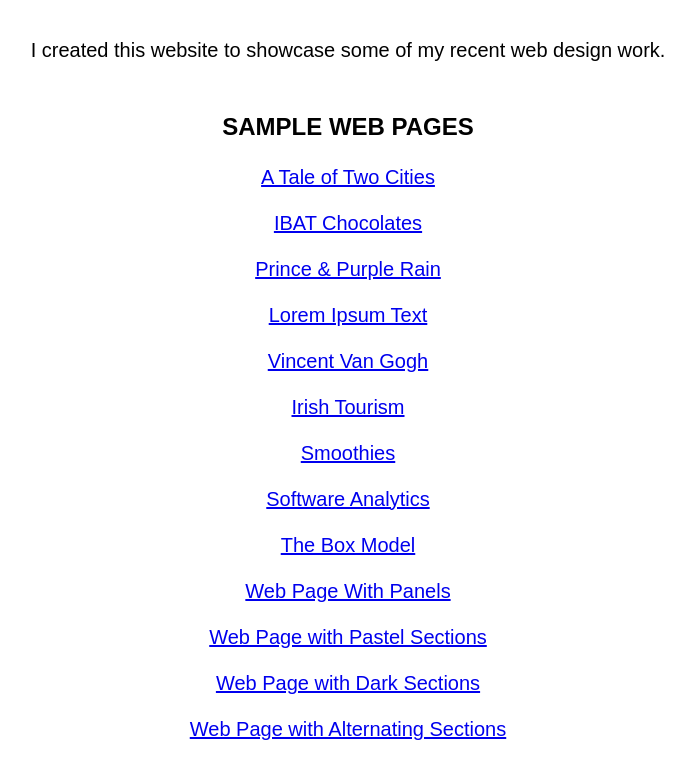
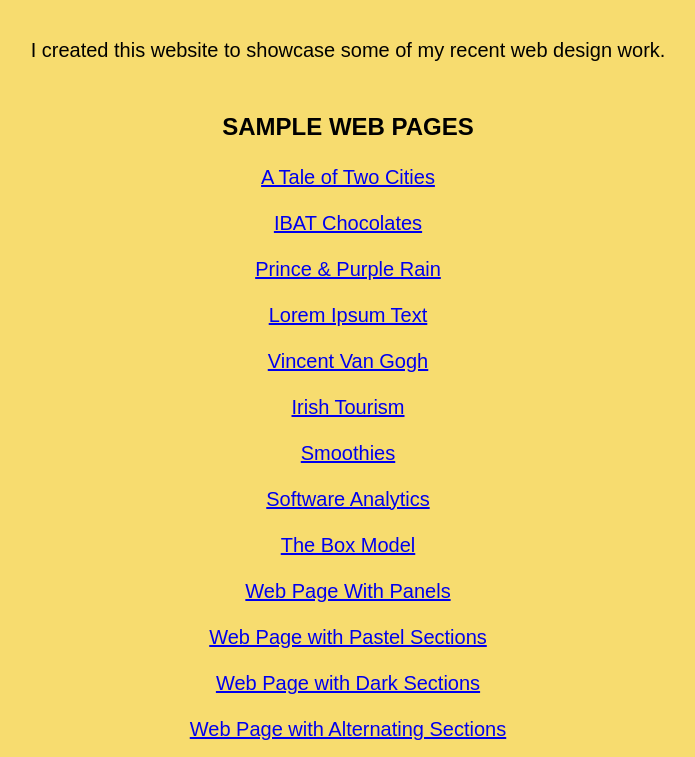
Before and after one commit to MutMutt/MutMutt.github.io, a plain HTML site: page index.html in a window 1280 px wide. Shown: the part 314-1071 px from the top of the page, without its empty margins (292-987 px from the left). Drawn offline with Linux system fonts and the light colour scheme.

Commit message:
Update global.css

```diff
--- a/assets/css/global.css
+++ b/assets/css/global.css
@@ -20,6 +20,7 @@
 body {
     text-align: center;
     font-family: sans-serif;
+    background-color: #F7DC6F;
 }
 
 h1 {
```
